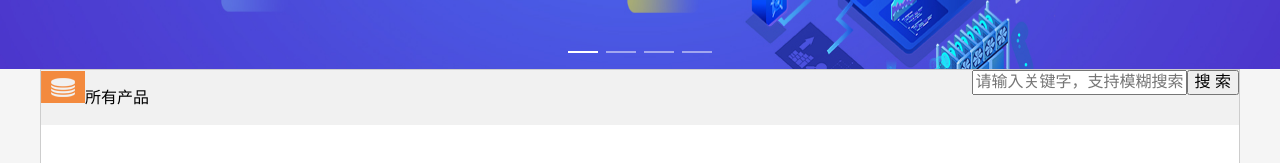
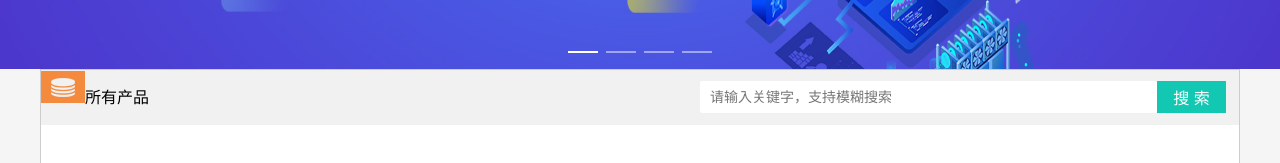
Before and after one commit to TaiJi-team/eladmin-web, a Vue app: page /fin-market in a window 1280 px wide. Shown: the part 773-936 px from the top of the page. Built offline with nearby package versions, Linux system fonts and the light colour scheme; what mavon-editor, vue-highlightjs would draw is missing.

Commit message:
修改搜索框格式

```diff
--- a/src/views/front/fin-market/list.vue
+++ b/src/views/front/fin-market/list.vue
@@ -295,4 +295,68 @@ a {
     color: #333;
     text-decoration: none;
 }
+.content-filter-box .box-head .head-search {
+    margin: 11px 13px 11px 0;
+}
+.fr {
+    float: right;
+}
+.content-filter-box .box-head .search-ipt {
+    width: 457px;
+    height: 32px;
+}
+input[type="text"] {
+    width: 100%;
+    height: 100%;
+    padding: 0 10px;
+    border: 0;
+}
+.fl {
+    float: left;
+}
+.layui-input, .layui-textarea {
+    display: block;
+    width: 100%;
+    padding-left: 10px;
+}
+.layui-input, .layui-select, .layui-textarea {
+    height: 38px;
+    line-height: 1.3;
+    line-height: 38px\9;
+    border-width: 1px;
+    border-style: solid;
+    background-color: #fff;
+    border-radius: 2px;
+}
+.layui-badge-rim, .layui-colla-content, .layui-colla-item, .layui-collapse, .layui-elem-field, .layui-form-pane .layui-form-item[pane], .layui-form-pane .layui-form-label, .layui-input, .layui-layedit, .layui-layedit-tool, .layui-quote-nm, .layui-select, .layui-tab-bar, .layui-tab-card, .layui-tab-title, .layui-tab-title .layui-this:after, .layui-textarea {
+    border-color: #e6e6e6;
+}
+.layui-btn, .layui-input, .layui-select, .layui-textarea, .layui-upload-button {
+    outline: 0;
+    -webkit-appearance: none;
+    transition: all .3s;
+    -webkit-transition: all .3s;
+    box-sizing: border-box;
+}
+input {
+    -webkit-appearance: none;
+}
+body, input, textarea, select, button {
+    font: 14px Arial, "Microsoft YaHei", 黑体, 宋体, sans-serif;
+}
+.content-filter-box .box-head .search-btn {
+    width: 69px;
+    height: 32px;
+    border: 0;
+    color: #fff;
+    font-size: 16px;
+    background-color: #12c8b2;
+    cursor: pointer;
+}
+.g-bg, .bg-hover:hover {
+    background: #00bba4;
+}
+.fl {
+    float: left;
+}
 </style>
```
